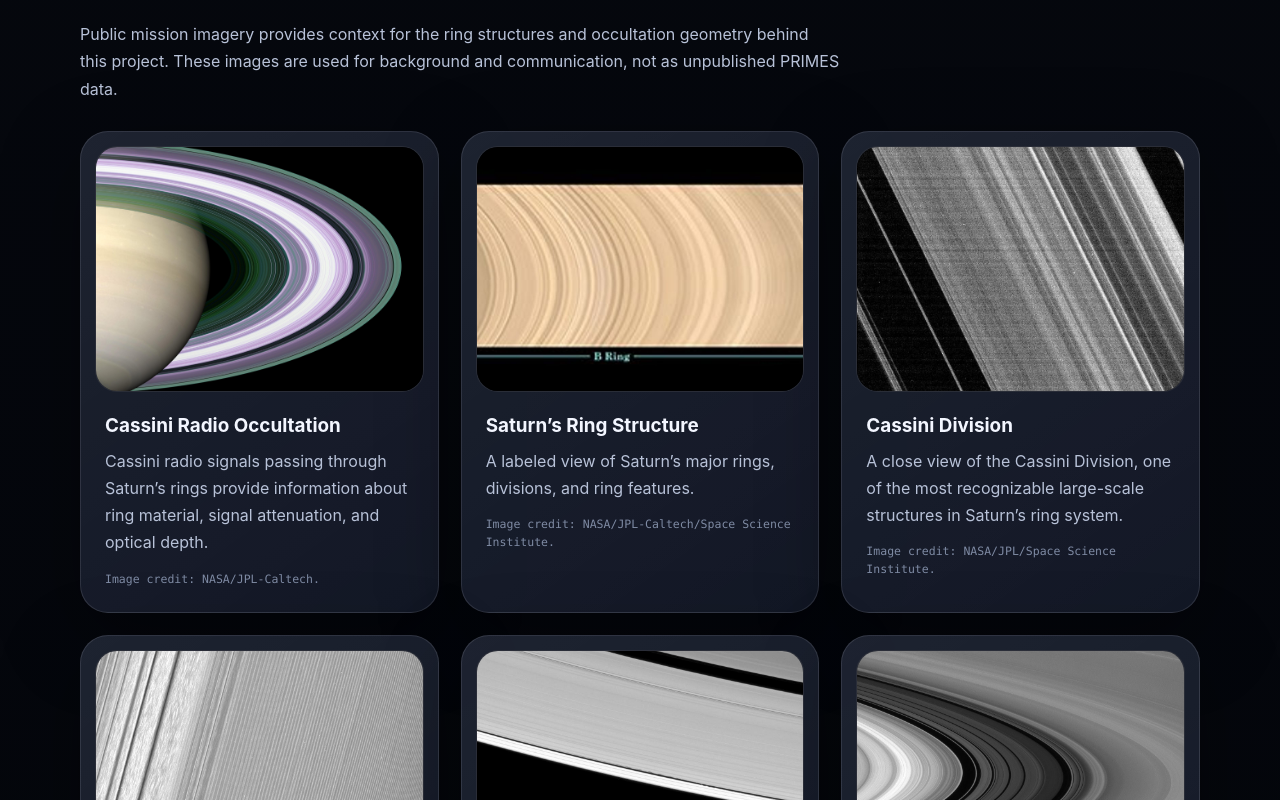
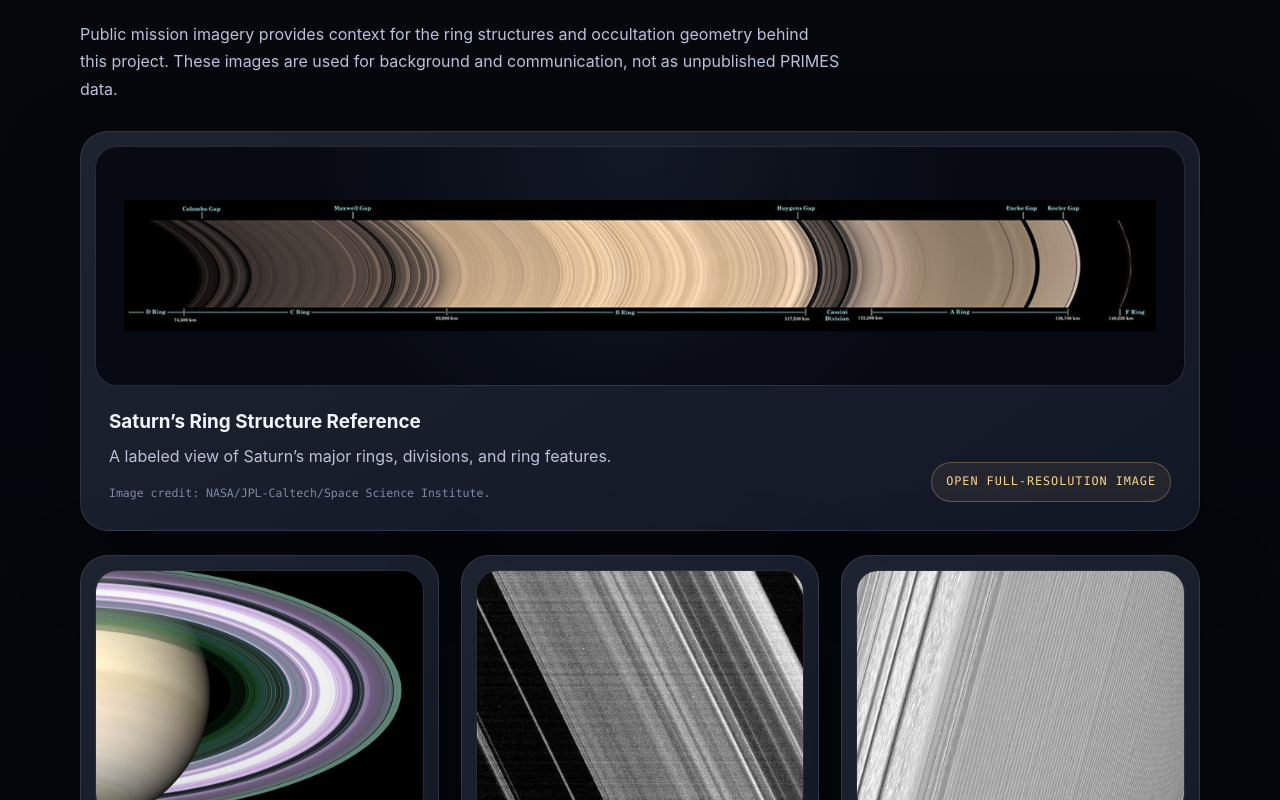
Before and after one commit to Dellin3/primes-ring-website, a React (Vite) app: page / in a window 1280 px wide. Shown: the part 5100-5900 px from the top of the page. Built offline with nearby package versions, Linux system fonts and the light colour scheme.

Commit message:
Update PRIMES website

```diff
--- a/src/App.css
+++ b/src/App.css
@@ -189,6 +189,7 @@
 .pipeline-step,
 .figure-card,
 .gallery-card,
+.featured-reference,
 .contribution-panel,
 .tool-preview {
   border: 1px solid var(--border);
@@ -430,6 +431,84 @@
   margin-bottom: 28px;
 }
 
+.featured-reference {
+  overflow: hidden;
+  margin-bottom: 24px;
+}
+
+.featured-reference-image {
+  display: grid;
+  min-height: 240px;
+  place-items: center;
+  margin: 14px 14px 0;
+  padding: clamp(14px, 2.4vw, 28px);
+  border: 1px solid rgba(232, 238, 255, 0.14);
+  border-radius: 22px;
+  background:
+    radial-gradient(circle at 50% 0%, rgba(142, 182, 255, 0.08), transparent 55%),
+    rgba(5, 8, 16, 0.86);
+}
+
+.featured-reference-image img {
+  display: block;
+  width: 100%;
+  max-height: min(68vh, 620px);
+  object-fit: contain;
+}
+
+.featured-reference-body {
+  display: flex;
+  align-items: end;
+  justify-content: space-between;
+  gap: 22px;
+  padding: 24px 28px 28px;
+}
+
+.featured-reference h3 {
+  margin: 0 0 10px;
+  color: var(--text-strong);
+  font-size: 1.18rem;
+  line-height: 1.25;
+}
+
+.featured-reference p {
+  margin: 0;
+  color: var(--text);
+  line-height: 1.7;
+}
+
+.featured-reference small {
+  display: block;
+  margin-top: 14px;
+  color: var(--text-muted);
+  font-family: var(--mono);
+  font-size: 0.72rem;
+  line-height: 1.5;
+}
+
+.featured-reference a,
+.gallery-open-link {
+  flex: 0 0 auto;
+  padding: 10px 14px;
+  border: 1px solid rgba(247, 213, 138, 0.28);
+  border-radius: 999px;
+  color: var(--gold);
+  font-family: var(--mono);
+  font-size: 0.74rem;
+  letter-spacing: 0.08em;
+  text-decoration: none;
+  text-transform: uppercase;
+  background: rgba(247, 213, 138, 0.07);
+}
+
+.featured-reference a:hover,
+.featured-reference a:focus-visible,
+.gallery-open-link:hover,
+.gallery-open-link:focus-visible {
+  border-color: rgba(247, 213, 138, 0.55);
+  color: var(--text-strong);
+}
+
 .gallery-grid {
   grid-template-columns: repeat(3, minmax(0, 1fr));
 }
@@ -470,6 +549,14 @@
   font-family: var(--mono);
   font-size: 0.72rem;
   line-height: 1.5;
+}
+
+.gallery-open-link {
+  display: inline-flex;
+  width: fit-content;
+  margin-top: 16px;
+  padding: 8px 11px;
+  font-size: 0.68rem;
 }
 
 .mini-plot {
@@ -653,6 +740,11 @@
     display: none;
   }
 
+  .featured-reference-body {
+    align-items: flex-start;
+    flex-direction: column;
+  }
+
   .gallery-grid {
     grid-template-columns: repeat(2, minmax(0, 1fr));
   }
--- a/src/App.jsx
+++ b/src/App.jsx
@@ -101,6 +101,13 @@ const contributions = [
   'Preparing future stationary-phase and bifurcation diagnostics, including root tracking and curvature checks.',
 ]
 
+const featuredReferenceImage = {
+  title: 'Saturn’s Ring Structure Reference',
+  image: '/images/saturn-rings-labeled.jpg',
+  caption: 'A labeled view of Saturn’s major rings, divisions, and ring features.',
+  credit: 'Image credit: NASA/JPL-Caltech/Space Science Institute.',
+}
+
 const galleryImages = [
   {
     title: 'Cassini Radio Occultation',
@@ -108,12 +115,6 @@ const galleryImages = [
     caption:
       'Cassini radio signals passing through Saturn’s rings provide information about ring material, signal attenuation, and optical depth.',
     credit: 'Image credit: NASA/JPL-Caltech.',
-  },
-  {
-    title: 'Saturn’s Ring Structure',
-    image: '/images/saturn-rings-labeled.jpg',
-    caption: 'A labeled view of Saturn’s major rings, divisions, and ring features.',
-    credit: 'Image credit: NASA/JPL-Caltech/Space Science Institute.',
   },
   {
     title: 'Cassini Division',
@@ -142,6 +143,13 @@ const galleryImages = [
     caption:
       'A broad division in Saturn’s rings that helps illustrate large-scale radial gaps and ring-region boundaries.',
     credit: 'Image credit: NASA/JPL-Caltech/Space Science Institute.',
+  },
+  {
+    title: 'Small Particles in Saturn’s Rings',
+    image: '/images/small-particles.jpg',
+    caption:
+      'A radio-occultation-based view highlighting how ring material and particle distributions affect the observed signal.',
+    credit: 'Image credit: NASA/JPL-Caltech.',
   },
 ]
 
@@ -415,6 +423,21 @@ function App() {
             occultation geometry behind this project. These images are used for
             background and communication, not as unpublished PRIMES data.
           </p>
+          <article className="featured-reference">
+            <div className="featured-reference-image">
+              <img src={featuredReferenceImage.image} alt={featuredReferenceImage.title} />
+            </div>
+            <div className="featured-reference-body">
+              <div>
+                <h3>{featuredReferenceImage.title}</h3>
+                <p>{featuredReferenceImage.caption}</p>
+                <small>{featuredReferenceImage.credit}</small>
+              </div>
+              <a href={featuredReferenceImage.image} target="_blank" rel="noreferrer">
+                Open full-resolution image
+              </a>
+            </div>
+          </article>
           <div className="gallery-grid">
             {galleryImages.map((image) => (
               <article className="gallery-card" key={image.title}>
@@ -425,6 +448,9 @@ function App() {
                   <h3>{image.title}</h3>
                   <p>{image.caption}</p>
                   <small>{image.credit}</small>
+                  <a className="gallery-open-link" href={image.image} target="_blank" rel="noreferrer">
+                    Open image
+                  </a>
                 </div>
               </article>
             ))}
```
Also changed, not shown: public/images/small-particles.jpg (added).
